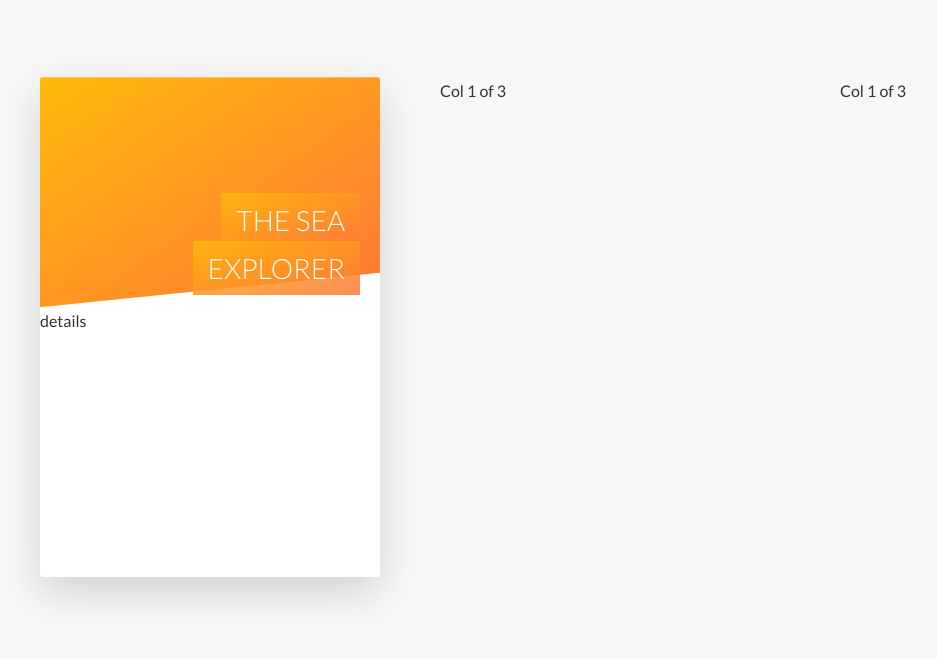
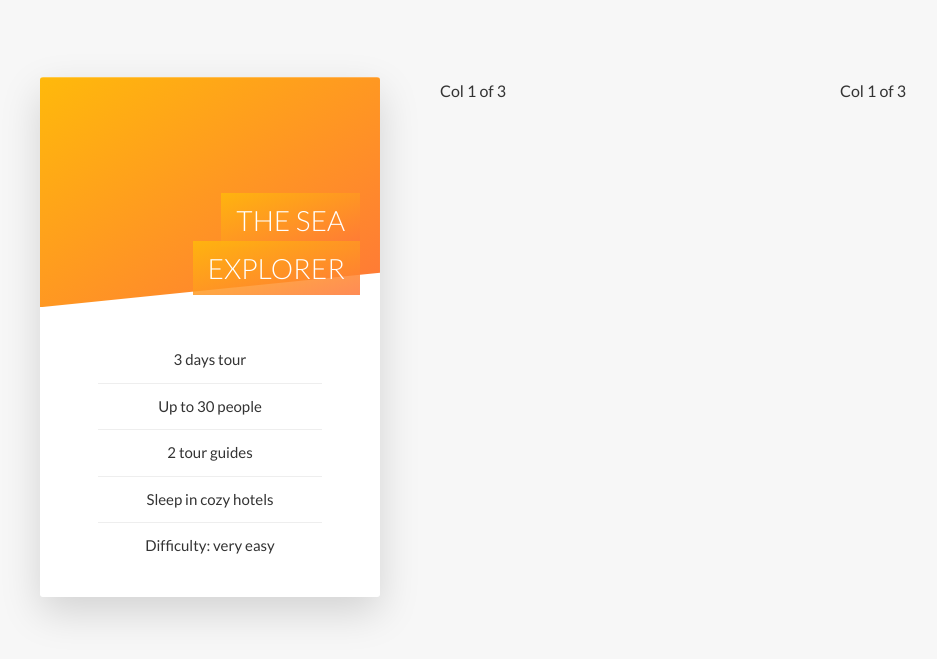
Before and after one commit to nida-anwar/natours, a website: page index.html in a window 1280 px wide. Shown: the part 2259-2918 px from the top of the page, without its empty margins (30-967 px from the left). Drawn offline with Linux system fonts and the light colour scheme.

Commit message:
Front card side

```diff
--- a/index.html
+++ b/index.html
@@ -152,7 +152,15 @@
                     >The Sea Explorer</span
                   >
                 </h4>
-                <div class="card__details">details</div>
+                <div class="card__details">
+                  <ul>
+                    <li>3 days tour</li>
+                    <li>Up to 30 people</li>
+                    <li>2 tour guides</li>
+                    <li>Sleep in cozy hotels</li>
+                    <li>Difficulty: very easy</li>
+                  </ul>
+                </div>
               </div>
               <div class="card__side card__side--back card__side--back-1">
                 BACK
--- a/sass/abstracts/_variables.scss
+++ b/sass/abstracts/_variables.scss
@@ -10,6 +10,7 @@ $color-tertiary-light: #2998ff;
 $color-tertiary-dark: #5643fa;
 
 $color-grey-light-1: #f7f7f7;
+$color-grey-light-2: #eee;
 
 $color-grey-dark: #333;
 $color-white: #fff;
--- a/sass/components/_card.scss
+++ b/sass/components/_card.scss
@@ -3,10 +3,10 @@
   perspective: 150rem;
   -moz-perspective: 150rem;
   position: relative;
-  height: 50rem;
+  height: 52rem;
 
   &__side {
-    height: 50rem;
+    height: 52rem;
     transition: all 0.8s ease;
     position: absolute;
     top: 0;
@@ -62,6 +62,7 @@
       background-image: url(../img/nat-5.jpg);
     }
   }
+
   &__heading {
     font-size: 2.8rem;
     font-weight: 300;
@@ -85,4 +86,23 @@
       );
     }
   }
+
+  &__details {
+    padding: 3rem;
+    ul {
+      list-style: none;
+      width: 80%;
+      margin: 0 auto;
+
+      li {
+        text-align: center;
+        font-size: 1.5rem;
+        padding: 1rem;
+
+        &:not(:last-child) {
+          border-bottom: 1px solid $color-grey-light-2;
+        }
+      }
+    }
+  }
 }
```
Also changed, not shown: css/style.css.
